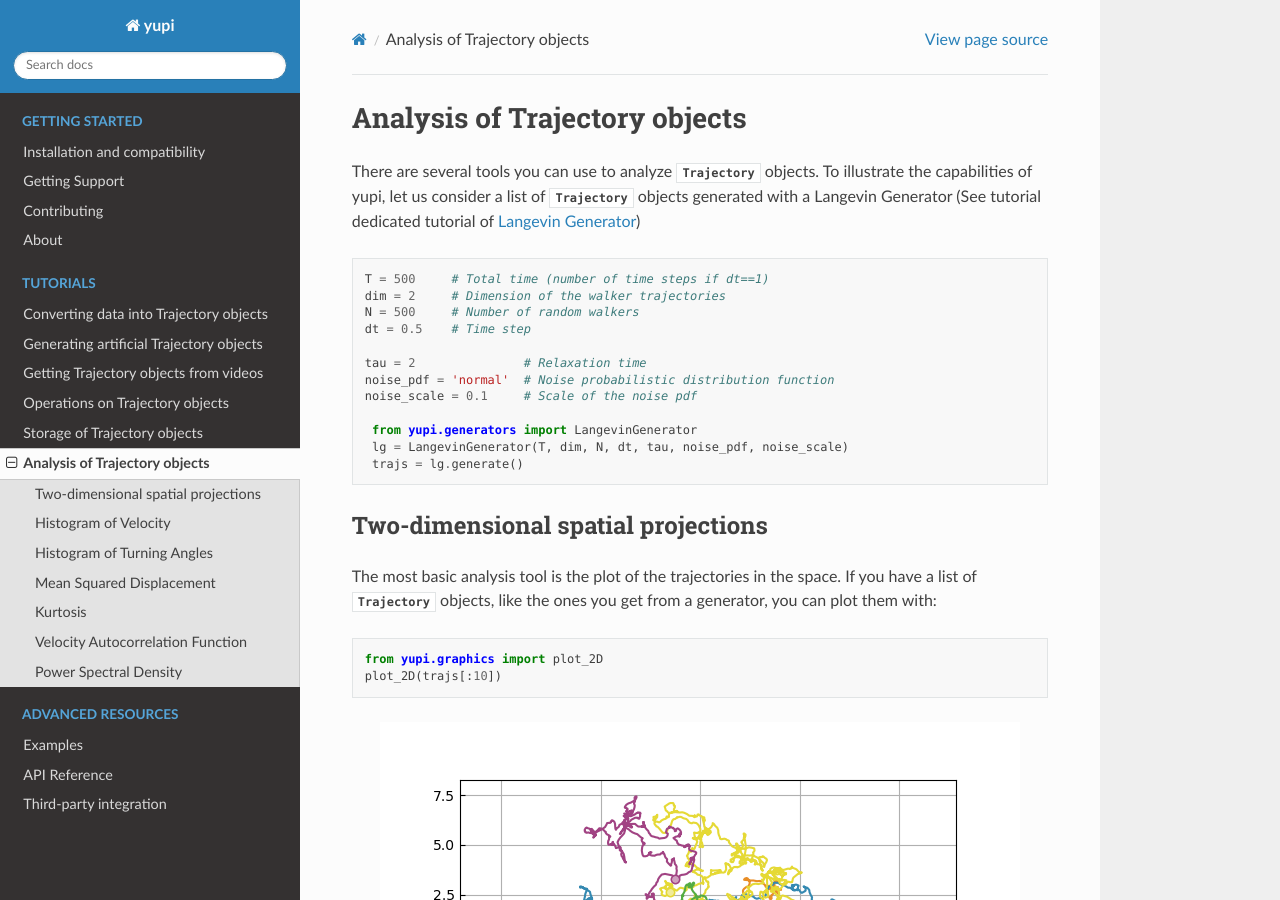
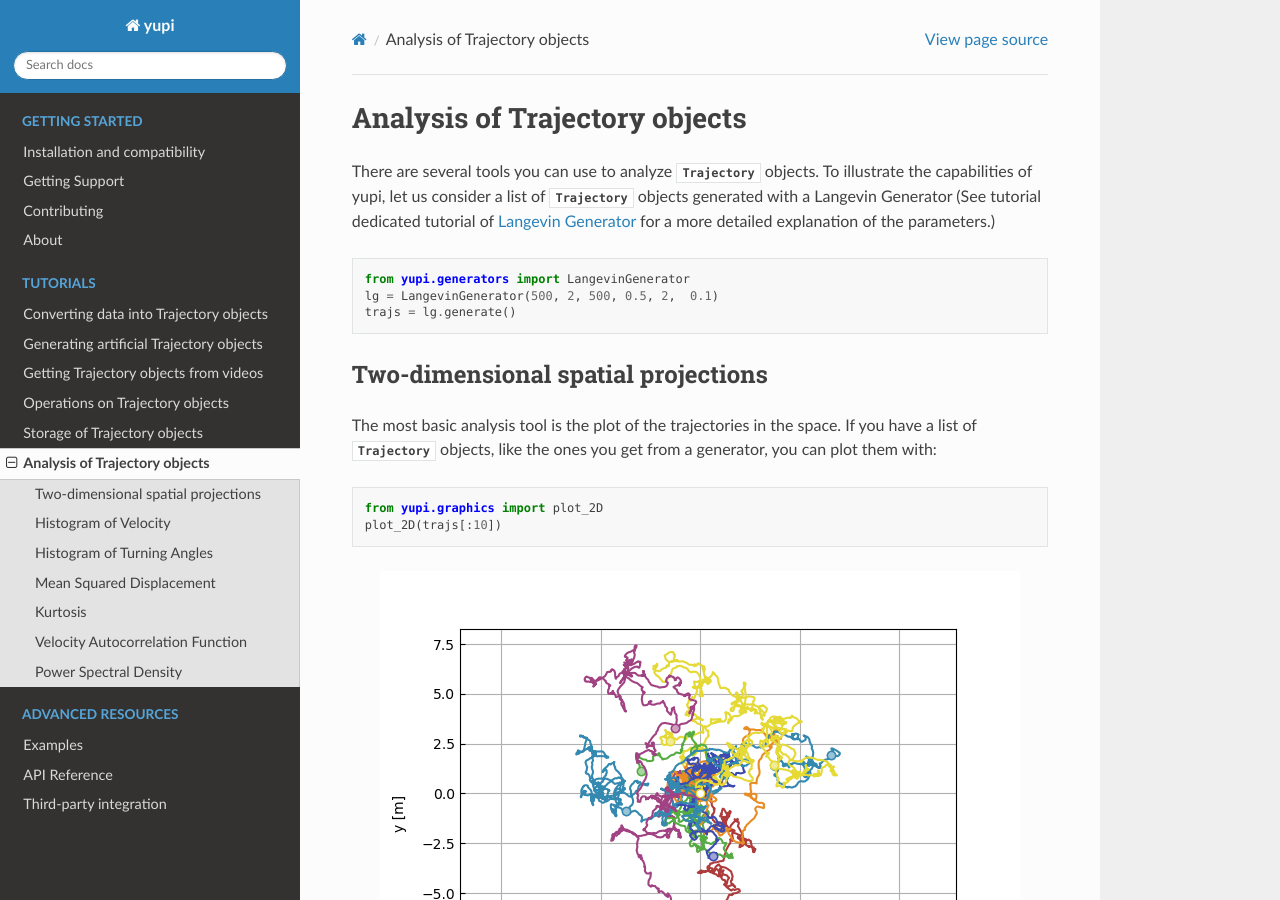
Before and after one commit to yupidevs/yupi, a Sphinx documentation site: the page built from docs/source/tutorials/analyzing.rst, in a window 1280 px wide and 900 px high. Built offline with Sphinx 7.4.7 and the Read the Docs theme 2.0.0, drawn with Linux system fonts in a browser that asks for light colours.

Commit message:
Remove mentions to noise_pdf in doc

```diff
--- a/docs/source/tutorials/analyzing.rst
+++ b/docs/source/tutorials/analyzing.rst
@@ -4,22 +4,14 @@ Analysis of Trajectory objects
 There are several tools you can use to analyze :py:class:`~yupi.Trajectory`
 objects. To illustrate the capabilities of yupi, let us consider a list of
 :py:class:`~yupi.Trajectory` objects  generated with a Langevin Generator
-(See tutorial dedicated tutorial of :ref:`Langevin Generator`)
+(See tutorial dedicated tutorial of :ref:`Langevin Generator` for a more
+detailed explanation of the parameters.)
 
 
 .. code-block:: python
 
-   T = 500     # Total time (number of time steps if dt==1)
-   dim = 2     # Dimension of the walker trajectories
-   N = 500     # Number of random walkers
-   dt = 0.5    # Time step
-
-   tau = 2               # Relaxation time
-   noise_pdf = 'normal'  # Noise probabilistic distribution function
-   noise_scale = 0.1     # Scale of the noise pdf
-
     from yupi.generators import LangevinGenerator
-    lg = LangevinGenerator(T, dim, N, dt, tau, noise_pdf, noise_scale)
+    lg = LangevinGenerator(500, 2, 500, 0.5, 2,  0.1)
     trajs = lg.generate()
 
 
--- a/docs/source/tutorials/generating.rst
+++ b/docs/source/tutorials/generating.rst
@@ -76,7 +76,6 @@ Then, some specific parameters can be set before the generator initialization:
 .. code-block:: python
 
     tau = 1               # Relaxation time
-    noise_pdf = 'normal'  # Noise probabilistic distribution function
     noise_scale = 0.1     # Scale of the noise pdf
 
 Finally, the generator is created and the trajectories can be generated:
@@ -84,7 +83,7 @@ Finally, the generator is created and the trajectories can be generated:
 .. code-block:: python
 
    from yupi.generators import LangevinGenerator
-   lg = LangevinGenerator(T, dim, N, dt, tau, noise_pdf, noise_scale)
+   lg = LangevinGenerator(T, dim, N, dt, tau, noise_scale)
    trajectories = lg.generate()
 
 The generated trajectories can be inspected using the plot_2D function:
```
